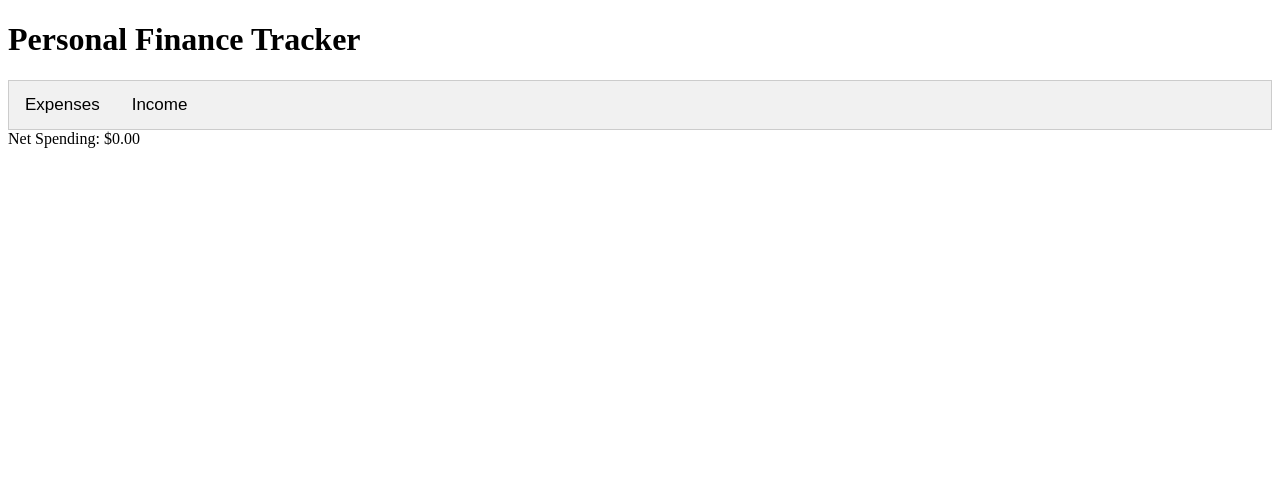
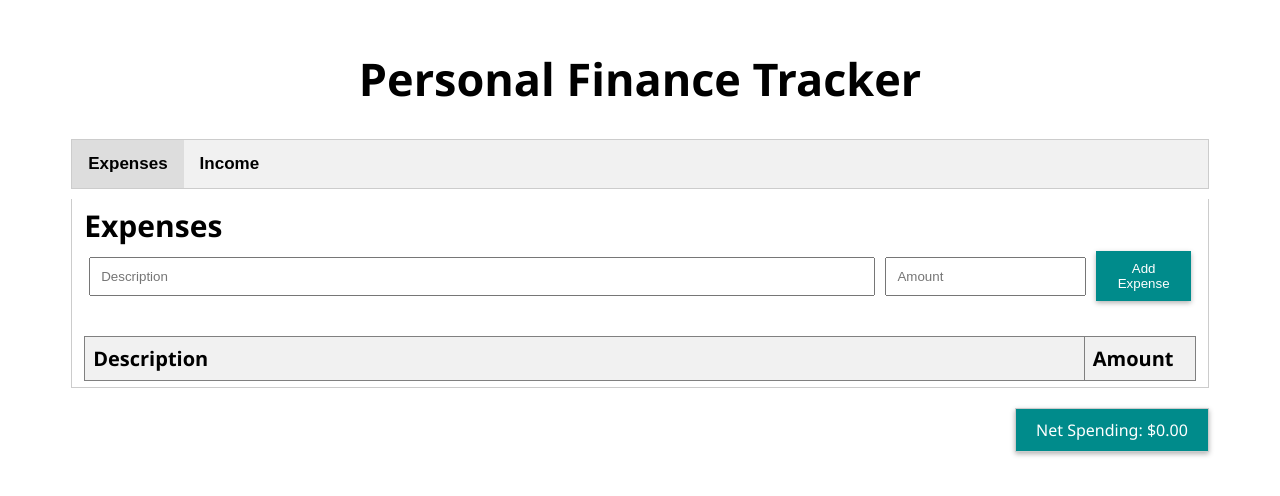
Before and after one commit to MAB688/finance-tracker, a plain HTML site: page index.html in a window 1280 px wide. Drawn offline with Linux system fonts and the light colour scheme.

Commit message:
Update UI

```diff
--- a/index.html
+++ b/index.html
@@ -1,21 +1,20 @@
 <!DOCTYPE html>
 <html lang="en">
+
 <head>
     <meta charset="UTF-8">
     <meta name="viewport" content="width=device-width, initial-scale=1.0">
     <title>Finance Tracker</title>
     <link rel="stylesheet" href="styles.css">
 </head>
+
 <body>
+    <div class="container">
         <h1>Personal Finance Tracker</h1>
-
-    <!-- Tab links -->
         <div class="tab">
-        <button class="tablinks" onclick="openTab(event, 'Expenses')">Expenses</button>
+            <button class="tablinks" onclick="openTab(event, 'Expenses')" id="defaultOpen">Expenses</button>
             <button class="tablinks" onclick="openTab(event, 'Income')">Income</button>
         </div>
-
-    <!-- Tab content for Expenses -->
         <div id="Expenses" class="tabcontent">
             <h3>Expenses</h3>
             <form id="expenseForm">
@@ -26,16 +25,14 @@
             <table id="expensesTable">
                 <thead>
                     <tr>
-                    <th>Description</th>
-                    <th>Amount</th>
+                        <th class="description">Description</th>
+                        <th class="amount">Amount</th>
                     </tr>
                 </thead>
                 <tbody>
                 </tbody>
             </table>
         </div>
-
-    <!-- Tab content for Income -->
         <div id="Income" class="tabcontent">
             <h3>Income</h3>
             <form id="incomeForm">
@@ -46,17 +43,17 @@
             <table id="incomeTable">
                 <thead>
                     <tr>
-                    <th>Description</th>
-                    <th>Amount</th>
+                        <th class="description">Description</th>
+                        <th class="amount">Amount</th>
                     </tr>
                 </thead>
                 <tbody>
                 </tbody>
             </table>
         </div>
-
         <div id="netSpending">Net Spending: $0</div>
-
+    </div>
     <script src="script.js"></script>
 </body>
+
 </html>
--- a/styles.css
+++ b/styles.css
@@ -1,9 +1,23 @@
-/* styles.css */
+body {
+    font-family: 'Segoe UI', Tahoma, Geneva, Verdana, sans-serif
+}
+
+.container {
+    width: 90%;
+    margin: auto;
+    padding-top: 20px;
+}
+
 .tab {
     overflow: hidden;
     border: 1px solid #ccc;
     background-color: #f1f1f1;
 }
+
+.tablinks {
+    font-weight: bold;
+}
+
 
 .tab button {
     background-color: inherit;
@@ -16,12 +30,9 @@
     font-size: 17px;
 }
 
-.tab button:hover {
+.tab button:hover,
+.tab button.active {
     background-color: #ddd;
-}
-
-.tab button.active {
-    background-color: #ccc;
 }
 
 .tabcontent {
@@ -29,4 +40,97 @@
     padding: 6px 12px;
     border: 1px solid #ccc;
     border-top: none;
+    margin-top: 10px;
+
 }
+
+table {
+    width: 100%;
+    border-collapse: collapse;
+    margin-top: 20px;
+}
+
+th,
+td {
+    padding: 8px;
+    border: 1px solid gray;
+}
+
+th.description,
+td.description {
+    width: 90%;
+    text-align: left;
+    background-color: #f1f1f1;
+    font-size: 20px;
+}
+
+th.amount,
+td.amount {
+    width: 10%;
+    text-align: left;
+    background-color: #f1f1f1;
+    font-size: 20px;
+}
+
+form {
+    display: flex;
+    justify-content: space-between;
+    align-items: center;
+    padding: 10px 0;
+}
+
+input[type="text"],
+input[type="number"] {
+    flex-grow: 1;
+    margin: 5px;
+    padding: 10px;
+}
+
+input[type="number"] {
+    flex-basis: 10%;
+}
+
+input[type="text"] {
+    flex-basis: 100%;
+}
+
+button[type="submit"] {
+    flex-basis: auto;
+    padding: 10px 20px;
+    margin: 5px;
+    background-color: darkcyan;
+    color: white;
+    border: none;
+    cursor: pointer;
+    box-shadow: 0px 2px 5px rgba(0, 0, 0, 0.3);
+}
+
+button[type="submit"]:hover {
+    background-color: rgb(0, 97, 97);
+}
+
+h1 {
+    text-align: center;
+    margin-top: 20px;
+    margin-bottom: 30px;
+    font-size: 45px;
+}
+
+.tabcontent h3 {
+    margin-top: 0;
+    margin-bottom: -10px;
+    font-size: 30px;
+}
+
+#netSpending {
+    display: block;
+    width: fit-content;
+    padding: 10px 20px;
+    margin-top: 20px;
+    background-color: darkcyan;
+    color: white;
+    border: 1px solid #ccc;
+    float: right;
+    clear: both;
+    box-shadow: 0px 2px 5px rgba(0, 0, 0, 0.3);
+}
```
Lines whose indentation alone changed are shown as unchanged.
